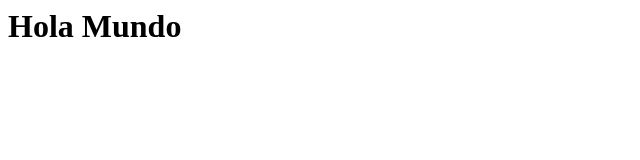
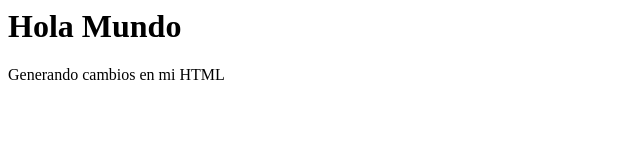
Before and after one commit to angelacorreadev/ExampleGit, a plain HTML site: page index.html in a window 1280 px wide. Shown: the whole page, without its empty margins (0-640 px from the left). Drawn offline with Linux system fonts and the light colour scheme.

Commit message:
Cambios en la rama develop

```diff
--- a/index.html
+++ b/index.html
@@ -1,5 +1,6 @@
 <html>
 	<body>
 		<h1>Hola Mundo</h1>
+		<p>Generando cambios en mi HTML</p>
 	</body>
 </html>
```
